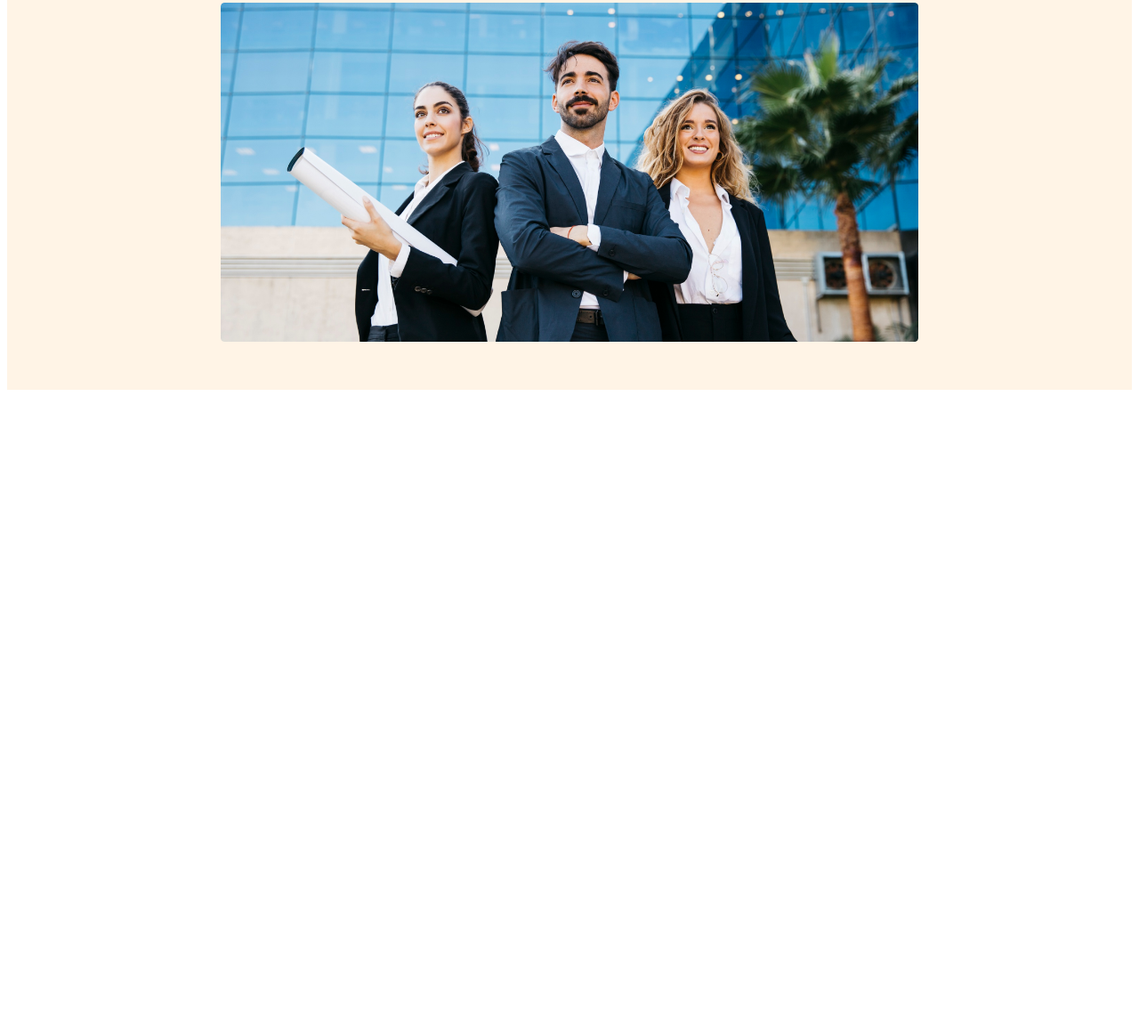
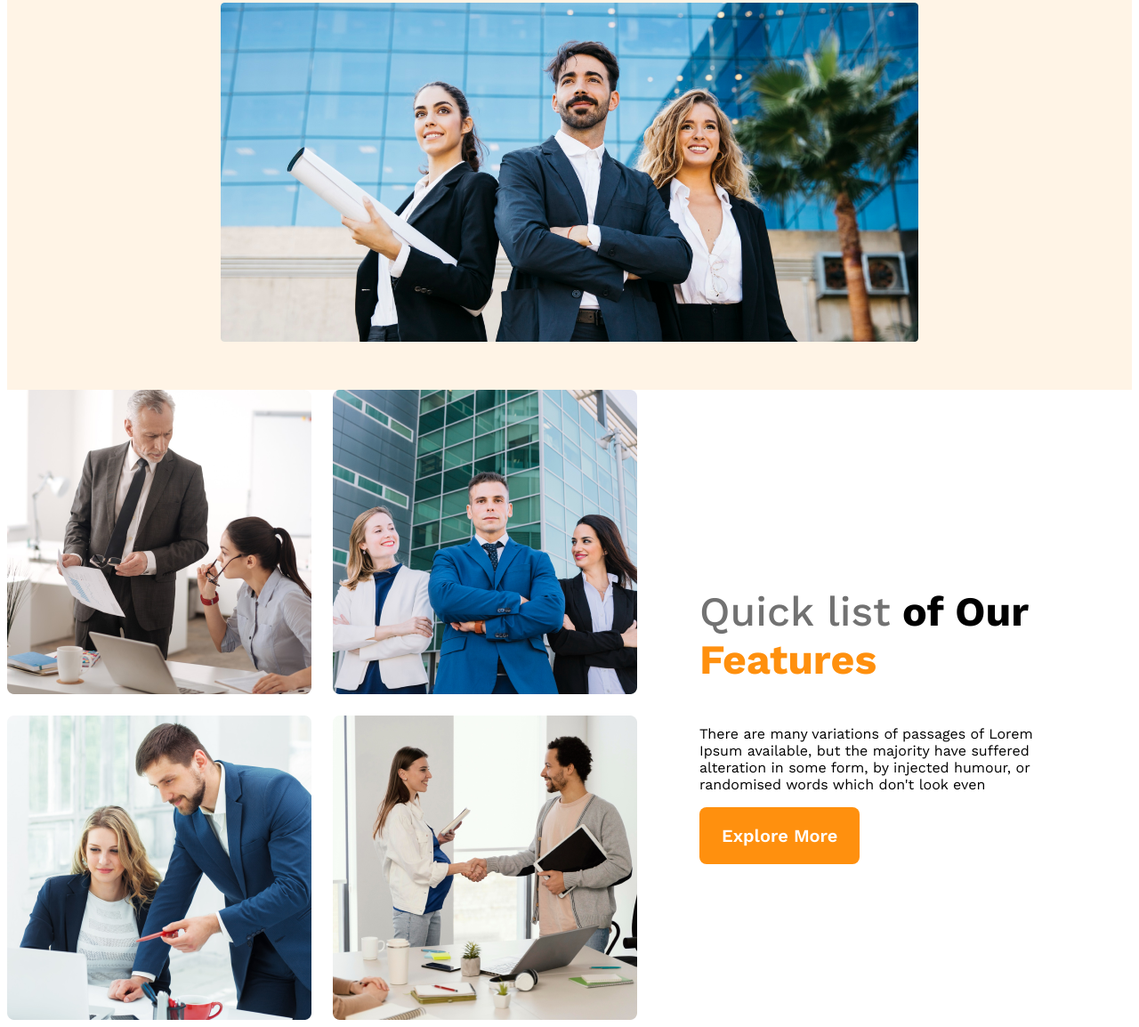
Before and after one commit to Mahin-Hasan/G3-Architects, a plain HTML site: page index.html in a window 1280 px wide. Shown: the part 573-1727 px from the top of the page at 89% size. Before the commit the page ends 1019 px from the top, so only its background shows below. Drawn offline with nearby package versions, Linux system fonts and the light colour scheme.

Commit message:
added feature section structure

```diff
--- a/index.html
+++ b/index.html
@@ -9,6 +9,7 @@
 </head>
 
 <body>
+    <!-- Header Start -->
     <header>
         <nav>
             <h3 class="nav-title">G3 Architects</h3>
@@ -31,9 +32,26 @@
             <img src="images/banner.png" alt="">
         </div>
     </header>
+    <!-- Main Section -->
+    <main>
+        <!-- Features Section start -->
+        <section class="teams-container">
+            <div class="teams-img-container">
+                <img src="images/team1.png" alt="">
+                <img src="images/team2.png" alt="">
+                <img src="images/team3.png" alt="">
+                <img src="images/team4.png" alt="">
+            </div>
+            <div class="teams-content">
+                <h3 class="teams-title"><span class="quick-list">Quick list</span><span> of Our</span><span class="text-features">
+                        Features</span></h3>
+                <p class="teams-description">There are many variations of passages of Lorem Ipsum available, but the
+                    majority have suffered alteration in some form, by injected humour, or randomised words which don't
+                    look even</p>
+                <button class="btn-primary">Explore More</button>
 
-    <main>
-
+            </div>
+        </section>
     </main>
     <footer>
 
--- a/styles/architect.css
+++ b/styles/architect.css
@@ -67,7 +67,7 @@
       color: #727272;
   }
 
-  .banner img{
+  .banner img {
       margin-top: 20px;
       width: 100%;
   }
@@ -77,21 +77,56 @@
 
   /* Mobile */
   @media screen and (max-width:576px) {
-    header{
+      header {
           padding: 20px;
       }
-    nav{
+
+      nav {
           flex-direction: column;
       }
 
   }
 
   /* Tablet */
-  @media screen and (min-width:576px) and (max-width:960px){
-    header{
+  @media screen and (min-width:576px) and (max-width:960px) {
+      header {
           padding: 50px;
       }
-    nav{
+
+      nav {
           flex-direction: column;
       }
   }
+
+  /* Main Styles */
+  main {
+      max-width: 1440px;
+      margin: 0 auto;
+  }
+
+  /* Teams style */
+  .teams-container {
+      display: flex;
+      align-items: center;
+  }
+  .teams-img-container{
+    display: grid;
+    grid-template-columns: repeat(2,1fr);
+    gap: 1.5rem;
+  }
+
+  .teams-content{
+    padding-left: 70px;
+    padding-right: 70px;
+  }
+  .teams-title{
+    font-size: 2.9em;
+  }
+  .quick-list{
+    color: #727272;
+    font-weight: 500;
+  }
+  .text-features{
+    color: #FF900E;
+    font-weight: 700;
+  }
```
Lines whose indentation alone changed are shown as unchanged.
